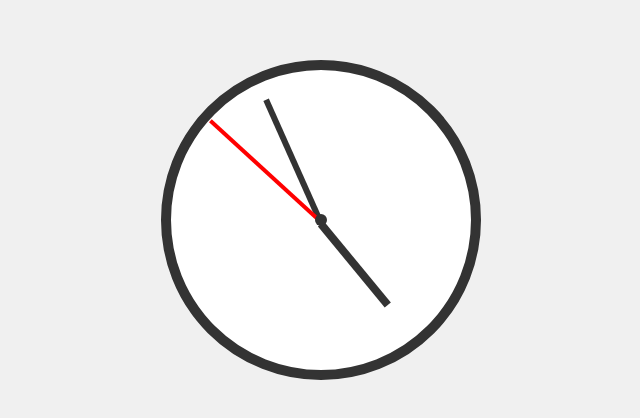
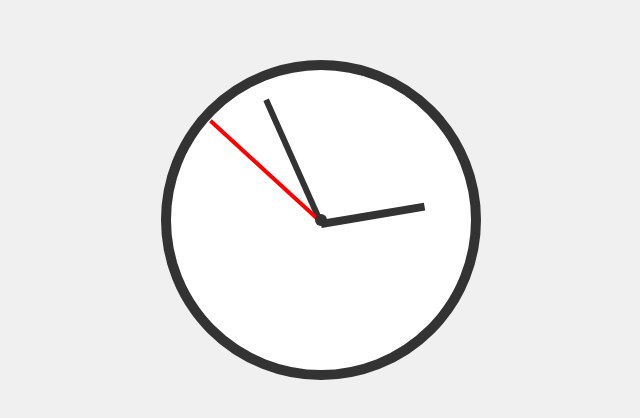
Before and after one commit to mjt1978/clock, a plain HTML site: page index.html in a window 1280 px wide. Shown: the part 188-606 px from the top of the page, without its empty margins (319-959 px from the left). Drawn offline with Linux system fonts and the light colour scheme.

Commit message:
Update index.html

```diff
--- a/index.html
+++ b/index.html
@@ -73,9 +73,9 @@
 <script>
     function updateClock() {
         const now = new Date();
-        const hours = now.getUTCHours() + 2; // Suomen aika (UTC+2)
-        const minutes = now.getUTCMinutes();
-        const seconds = now.getUTCSeconds();
+        const hours = now.getHours(); // Suomen aika
+        const minutes = now.getMinutes();
+        const seconds = now.getSeconds();
 
         const hourDegrees = (hours % 12) * 30 + (minutes / 60) * 30;
         const minuteDegrees = minutes * 6;
```
